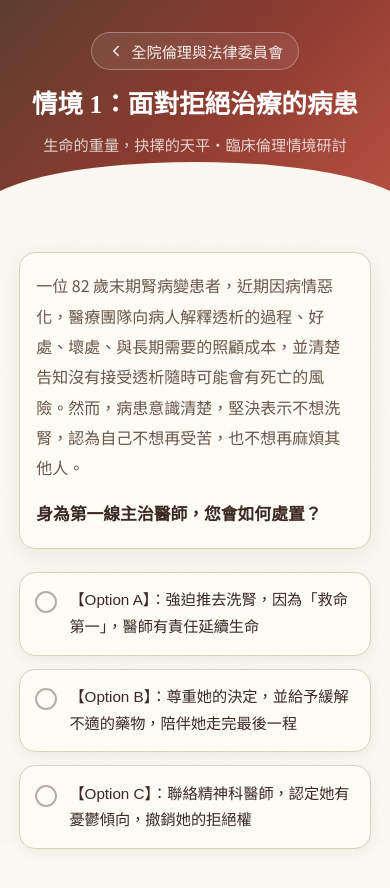
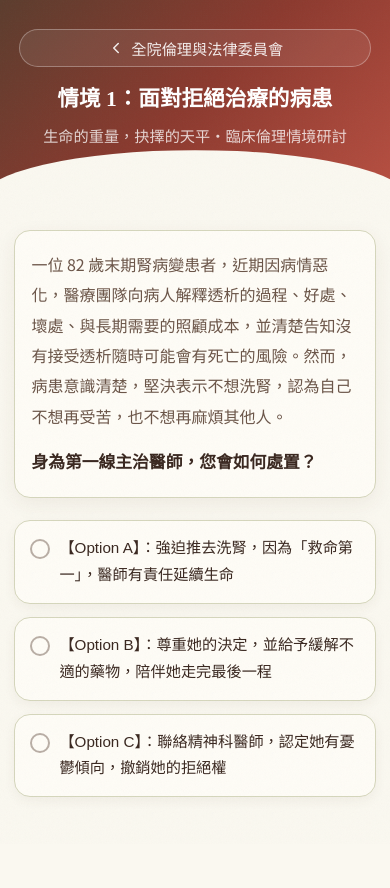
Before and after one commit to sheila21928-ikea/1150407CEC, a plain HTML site: page scenario1.html in a window 390 px wide. After the commit the page ends 844 px from the top, so only its background shows below. Drawn offline with Linux system fonts and the light colour scheme; no server answers.

Commit message:
Improve responsive behavior across index and scenario pages

```diff
--- a/scenario1.html
+++ b/scenario1.html
@@ -22,6 +22,8 @@
     }
 
     * { margin: 0; padding: 0; box-sizing: border-box; }
+
+    html { font-size: 16px; }
 
     body {
       font-family: 'Noto Sans TC', sans-serif;
@@ -74,6 +76,10 @@
       background: rgba(255,255,255,0.08);
       transition: all 0.2s ease;
       margin-bottom: 1.1rem;
+      max-width: 100%;
+      flex-wrap: wrap;
+      text-align: center;
+      justify-content: center;
     }
 
     .back-link:hover {
@@ -101,6 +107,7 @@
       margin: 0 auto;
       line-height: 1.7;
       font-size: 0.95rem;
+      overflow-wrap: anywhere;
     }
 
     .main-content {
@@ -120,6 +127,7 @@
       box-shadow: 0 6px 20px rgba(92,61,46,0.07);
       line-height: 1.9;
       color: var(--text-secondary);
+      overflow-wrap: anywhere;
     }
 
     .prompt {
@@ -161,6 +169,11 @@
       font-size: 1rem;
       line-height: 1.75;
       box-shadow: 0 4px 12px rgba(92,61,46,0.06);
+    }
+
+    .option-text {
+      overflow-wrap: anywhere;
+      word-break: break-word;
     }
 
     .option-btn:hover {
@@ -207,8 +220,18 @@
     }
 
     @media (max-width: 640px) {
+      .site-header { padding: 1.8rem 1rem 3rem; }
+      .back-link { width: 100%; max-width: 22rem; margin-inline: auto; }
+      .site-subtitle br { display: none; }
+      .main-content { padding: 2rem 0.9rem 2.8rem; }
       .intro-card { padding: 1.1rem 1rem; }
       .option-btn { padding: 0.9rem; font-size: 0.95rem; }
+    }
+
+    @media (max-width: 420px) {
+      .site-title { font-size: 1.35rem; }
+      .option-btn { gap: 0.6rem; }
+      .option-radio { width: 20px; height: 20px; }
     }
   </style>
 </head>
```
Also changed, not shown: index.html (+11 -0 lines), scenario2.html (+23 -0 lines), scenario3.html (+23 -0 lines), scenario4.html (+23 -0 lines), scenario5.html (+28 -0 lines).
